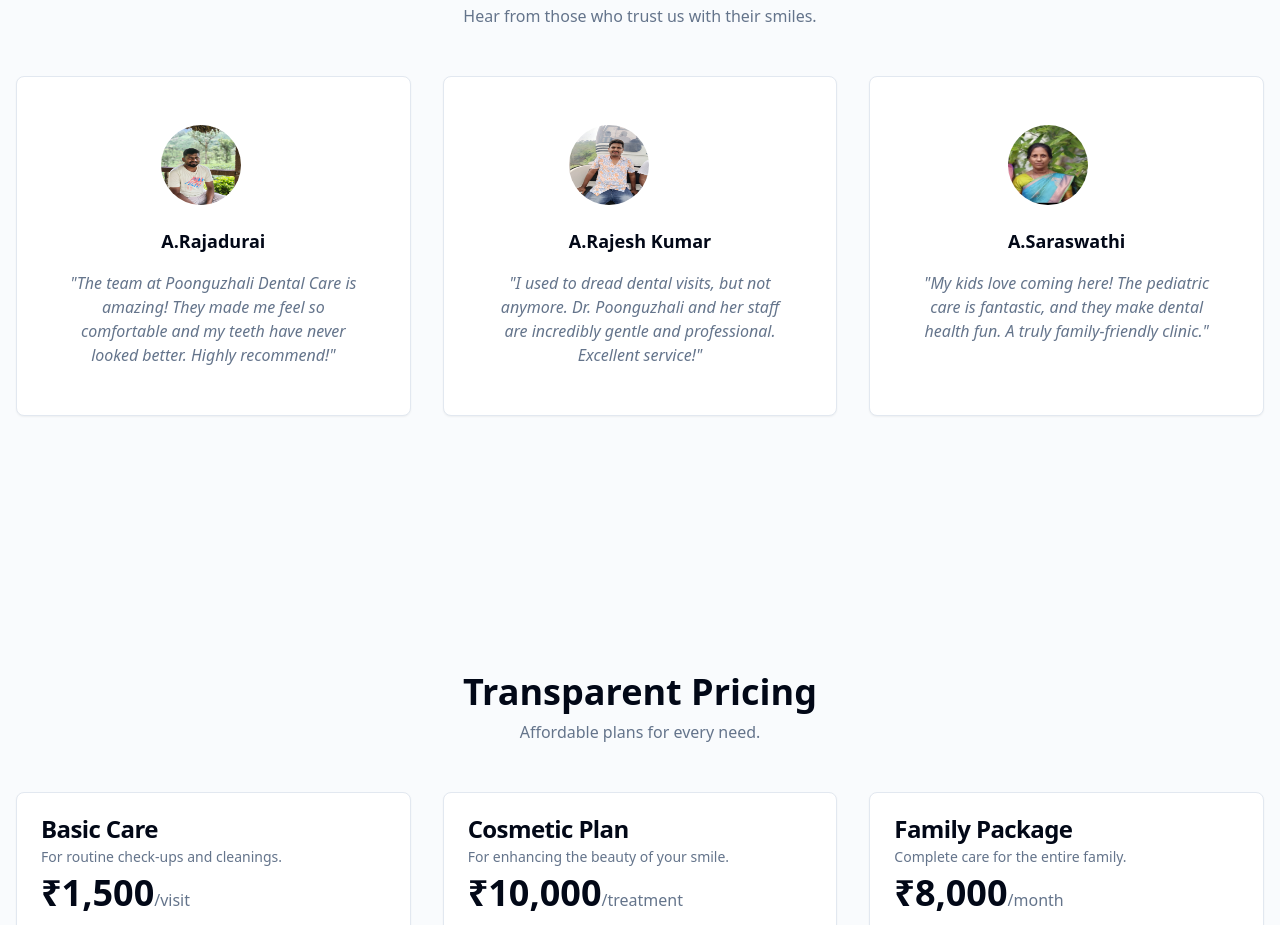
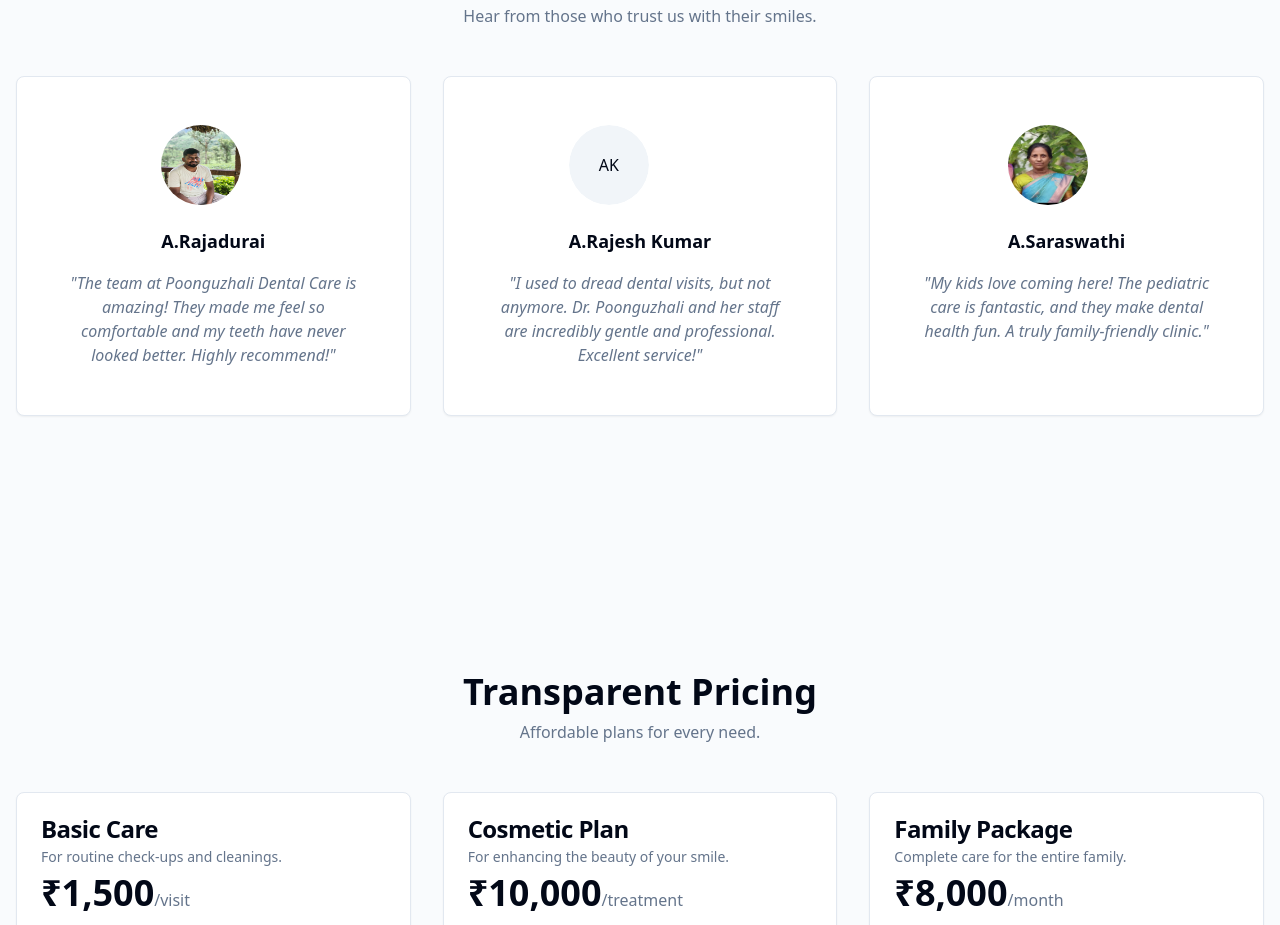
Before and after one commit to puvitha-C-131006/Dental-care, a React (Vite) app: page / in a window 1280 px wide. Shown: the part 2901-3826 px from the top of the page. Built offline with nearby package versions, Linux system fonts and the light colour scheme.

Commit message:
[dyad] Updated testimonial image - wrote 2 file(s)

```diff
--- a/src/components/Testimonials.tsx
+++ b/src/components/Testimonials.tsx
@@ -11,7 +11,7 @@ const testimonials = [
   },
   {
     name: "A.Rajesh Kumar",
-    avatar: "/f2.jpg",
+    avatar: "/f3.jpg",
     feedback: "I used to dread dental visits, but not anymore. Dr. Poonguzhali and her staff are incredibly gentle and professional. Excellent service!",
   },
   {
```
Also changed, not shown: public/f3.jpg (added).
